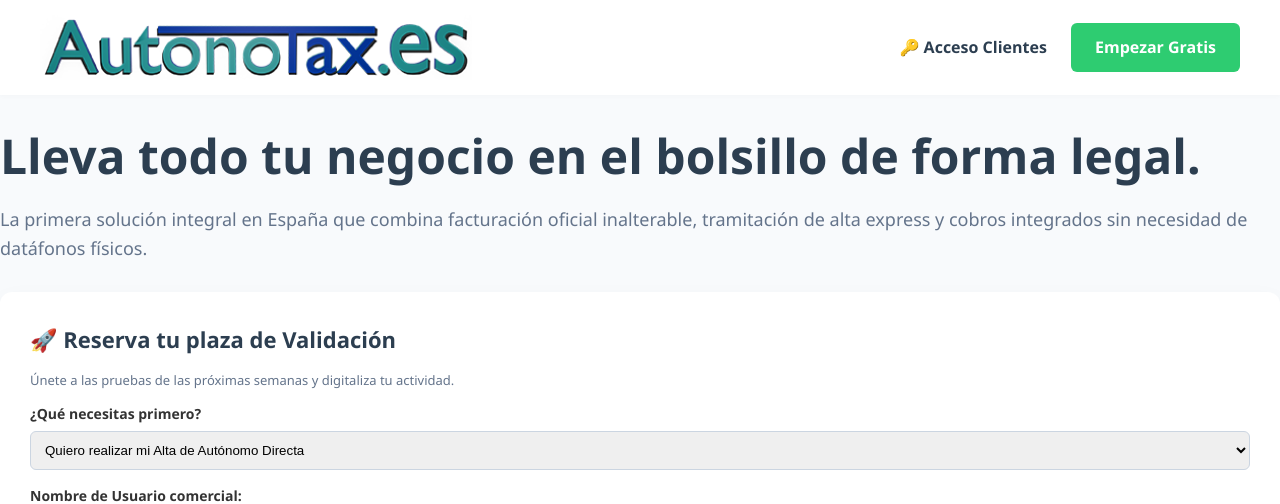
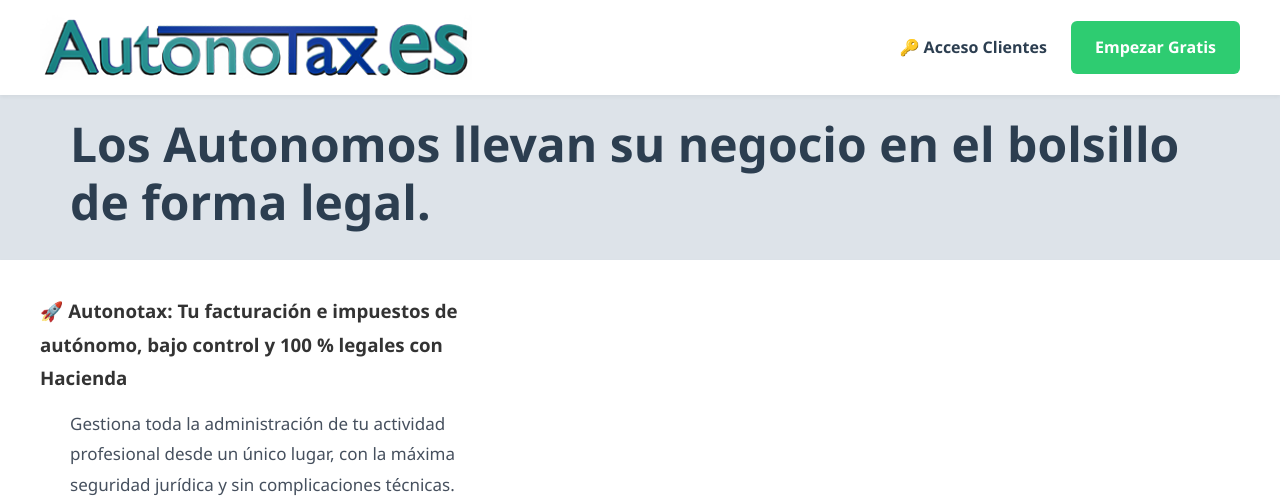
Before and after one commit to Gianurrestta/taxautonomo, a Django app: page / in a window 1280 px wide. Shown: the top 504 px of the page. Run offline with Django 5.2, Linux system fonts and the light colour scheme.

Commit message:
html y css de el index con imagen y texto de presentacion, con mejor distribucion

```diff
--- a/fiscalidad/templates/fiscalidad/index.html
+++ b/fiscalidad/templates/fiscalidad/index.html
@@ -6,24 +6,25 @@
     <meta name="viewport" content="width=device-width, initial-scale=1.0">
     <title>Plataforma Todo-en-Uno para Autónomos | VERI*FACTU</title>
     <style>
-        :root { --primary: #2c3e50; --accent: #2ecc71; --text: #333; --bg: #f8fafc; }
-        body { font-family: 'Segoe UI', system-ui, sans-serif; margin: 0; padding: 0; color: var(--text); background: var(--bg); line-height: 1.6; }
+        :root { --primary: #2c3e50; --accent: #2ecc71; --text: #333; --bg: #dde3e9; }
+        body { font-family: 'Segoe UI', system-ui, sans-serif; margin: 0; padding: 0; color: var(--text); background: var(--bg); line-height: 1.8; }
 
         /* Navbar */
-        .navbar {display: flex; justify-content: space-between; align-items: center; padding: 15px 40px; background: white; box-shadow: 0 2px 4px rgba(0,0,0,0.02);}
+        .navbar {display: flex; justify-content: space-between; align-items: center; padding: 15px 40px; background: white; box-shadow: 0 2px 4px rgba(0,0,0,0.05);}
         .logo {display: flex; align-items: center;}
-        .logo img {height: 65px; width: auto; display: block;}
+        .logo img {height: 65px; width: auto; display: block; justify-content: center;}
         .nav-links .btn-login { text-decoration: none; color: var(--primary); font-weight: bold; margin-right: 20px; }
         .btn { display: inline-block; background: var(--accent); color: white; padding: 12px 24px; text-decoration: none; border-radius: 6px; font-weight: bold; transition: background 0.2s; }
         .btn:hover { background: #27ae60; }
 
         /* Hero Section */
-        .hero { display: grid; grid-template-columns: 1fr 1fr; gap: 40px; max-width: 1200px; margin: 60px auto; padding: 0 4px; align-items: center; }
-        .hero-text h1 { font-size: 48px; color: var(--primary); line-height: 1.2; margin-bottom: 20px; }
+        .hero { display: grid; grid-template-columns: 1fr 1fr; gap: 40px; max-width: 1200px; margin: 40px auto; padding: 0 4px; align-items: center; }
+        .hero-text h1 {display: flex; align-items: center; font-size: 48px; color: var(--primary); line-height: 1.2; margin-bottom: 20px; margin-top: 10px; padding: 10px 70px;}
         .hero-text p { font-size: 18px; color: #64748b; margin-bottom: 30px; }
 
         /* Formulario de Captación */
-        .cta-form { background: white; padding: 30px; border-radius: 12px; box-shadow: 0 10px 25px rgba(0,0,0,0.05); }
+        .present {display: flex; justify-content: space-between; align-items: center; padding: 15px 40px; background: white; box-shadow: 0 2px 4px rgba(0,0,0,0.05);}
+        .present img {height: 550px; width: auto; display: block;}
         .cta-form h3 { margin-top: 0; color: var(--primary); font-size: 22px; }
         .form-group { margin-bottom: 15px; }
         .form-group label { display: block; margin-bottom: 5px; font-weight: bold; font-size: 14px; }
@@ -39,7 +40,7 @@
         .f-card p { color: #64748b; font-size: 15px; }
 
         /* Footer */
-        footer { text-align: center; padding: 40px; background: var(--primary); color: white; margin-top: 8px; font-size: 14px; }
+        footer { text-align: center; padding: 20px; background: var(--primary); color: white; margin-top: 8px; font-size: 12px; }
     </style>
 </head>
 <body>
@@ -58,15 +59,22 @@
     <!-- Sección Principal (Hero) -->
 
         <div class="hero-text">
-            <h1>Lleva todo tu negocio en el bolsillo de forma legal.</h1>
-            <p>La primera solución integral en España que combina facturación oficial inalterable, tramitación de alta express y cobros integrados sin necesidad de datáfonos físicos.</p>
+            <h1 style:"padding: 5px;">Los Autonomos llevan su negocio en el bolsillo de forma legal.</h1>
         </div>
 
-        <!-- Formulario de Validación de Clientes -->
-        <div class="cta-form">
-            <h3>🚀 Reserva tu plaza de Validación</h3>
-            <p style="font-size:13px; color:#64748b; margin-top:-10px;">Únete a las pruebas de las próximas semanas y digitaliza tu actividad.</p>
-            <form method="POST" action="{% url 'registro_autonomo' %}">
+        <!-- Presentacion del servicio -->
+        <div class="present">
+            <div>
+                <h3 style:"padding: 5px 30px;">🚀 Autonotax: Tu facturación e impuestos de autónomo, bajo control y 100 % legales con Hacienda </h3>
+                <p style="font-size:17px; color: #46505e; margin-top:-10px; padding: 5px 30px;">Gestiona toda la administración de tu actividad profesional desde un único lugar, con la máxima seguridad jurídica y sin complicaciones técnicas. Autonotax es la plataforma integral diseñada específicamente para los trabajadores autónomos en España que buscan ahorrar tiempo, proyectar una imagen profesional y evitar cualquier riesgo frente a la Agencia Tributaria.</p>
+                <p style="font-size:17px; color: #46505e; margin-top:-10px; padding: 5px 30px;">Con nuestro sistema en la nube, puedes elaborar presupuestos profesionales en segundos y convertirlos con un solo clic en facturas verificadas. Cumplimos de forma estricta con la Ley Antifraude, la normativa de la AEAT y todos los requisitos técnicos del sistema VERIFACTU, incorporando automáticamente la huella digital encadenada y el código QR oficial en cada documento.</p>
+                <p style="font-size:17px; color: #46505e; margin-top:-10px; padding: 5px 30px;">Además, a medida que registras tus ingresos y digitalizas tus gastos, Autonotax calcula en tiempo real tus obligaciones fiscales. Obtén de manera automática y sin errores los resultados exactos para presentar tus modelos trimestrales y anuales ante Hacienda (IVA, IRPF, retenciones y operaciones intracomunitarias).</p>
+                <p style="font-size:17px; color: #46505e; margin-top:-10px; padding: 5px 30px;">Dedica tu tiempo a hacer crecer tu negocio con la tranquilidad de saber que tu contabilidad está blindada ante la ley.</p>
+            </div>
+            <div class="imgpres01">
+                <img src="{% static 'images/index01.png' %}" alt="Persona feliz de ver cosas bien hechas">
+            </div>
+                <!--<form method="POST" action="{% url 'registro_autonomo' %}">
                 {% csrf_token %}
                 <div class="form-group">
                     <label>¿Qué necesitas primero?</label>
@@ -86,6 +94,7 @@
                 </div>
                 <button type="submit" class="btn btn-full">Solicitar Acceso y Registro</button>
             </form>
+        -->
         </div>
     </header>
 
@@ -115,6 +124,7 @@
 
     <footer>
         <p>&copy; 2026 Plataforma de Autónomos Homologada. Cumplimiento regulatorio estricto AEAT.</p>
+        <p style: "margin-top: 0px;">Plataforma creada por <b>GIAN CARLO URRESTTA</b></p>
     </footer>
 
 </body>
```
Also changed, not shown: fiscalidad/templates/fiscalidad/images/autonotax.png (deleted), 1 other file.
